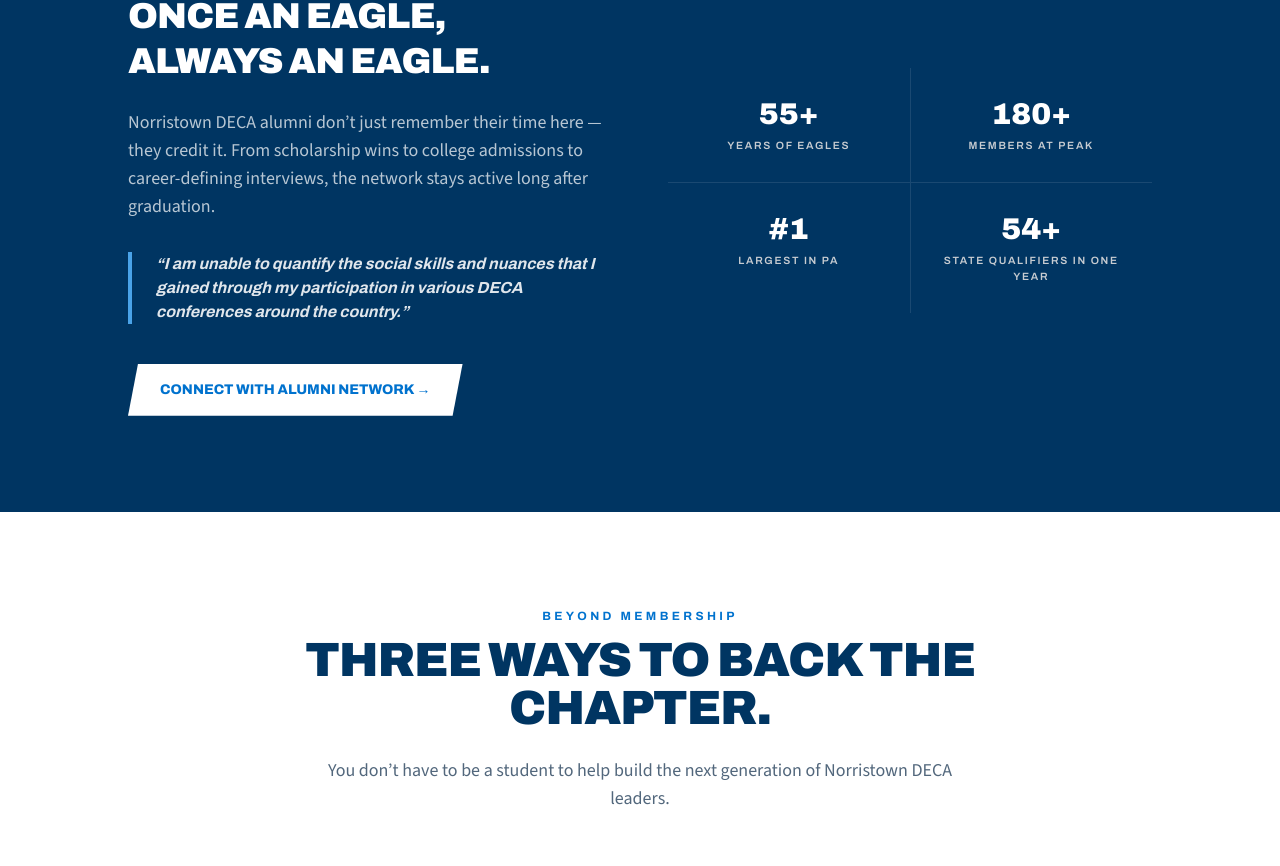
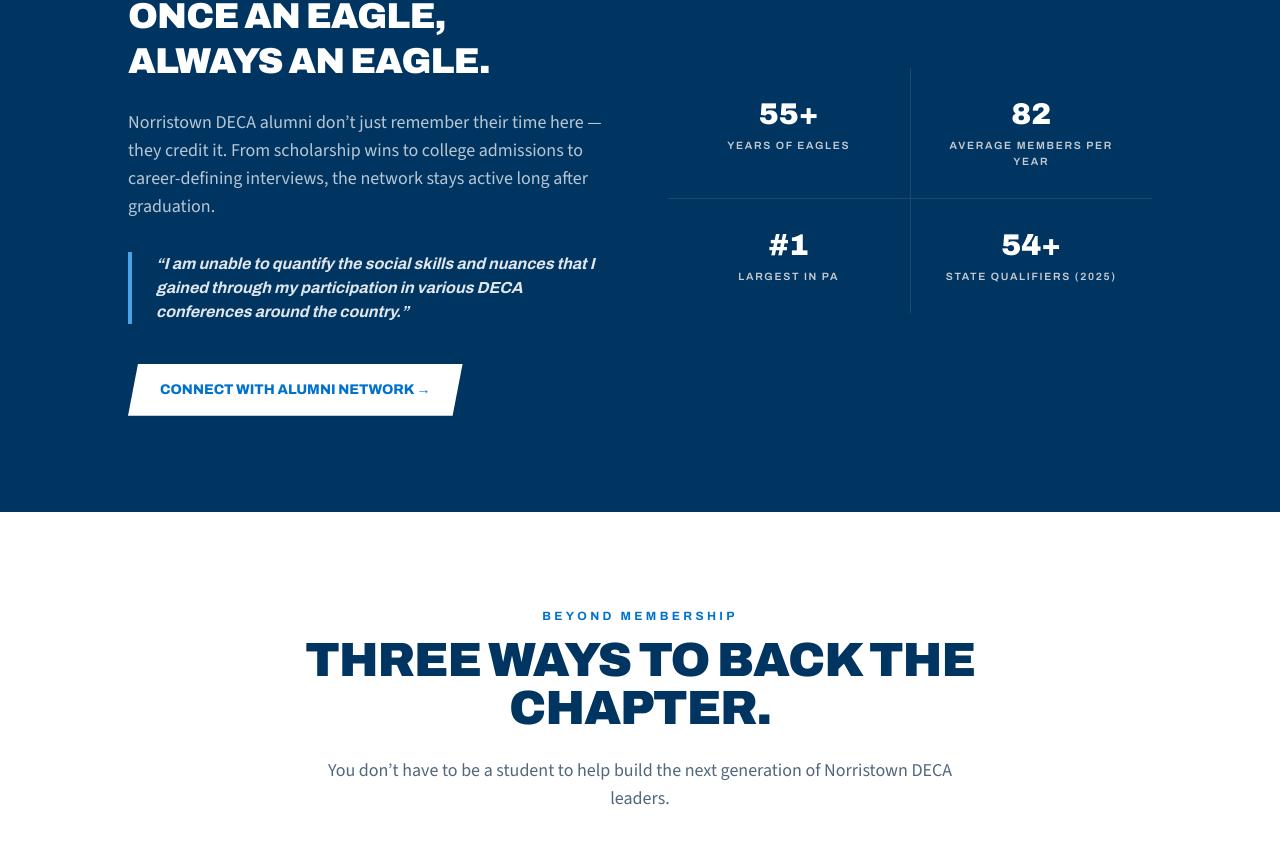
Before and after one commit to jshaw-cpu/norristown-deca, a Next.js app in the folder web/: page / in a window 1280 px wide. Shown: the part 10229-11095 px from the top of the page. Built offline with nearby package versions, Linux system fonts and the light colour scheme; no server answers; the database is empty.

Commit message:
Update Eagle Legacy stats: real average membership, year for state qualifiers record
Portal-verified paid-student data across 2017-2026 gives a real average
of 82/year (was an unsourced "180+ peak" claim). 54+ state qualifiers
confirmed as the 2025 season.

```diff
--- a/web/src/components/home/AlumniSection.tsx
+++ b/web/src/components/home/AlumniSection.tsx
@@ -1,8 +1,8 @@
 const ALUMNI_STATS = [
   { value: "55+", label: "Years of Eagles" },
-  { value: "180+", label: "Members at Peak" },
+  { value: "82", label: "Average Members Per Year" },
   { value: "#1", label: "Largest in PA" },
-  { value: "54+", label: "State Qualifiers in One Year" },
+  { value: "54+", label: "State Qualifiers (2025)" },
 ];
 
 export function AlumniSection() {
```
